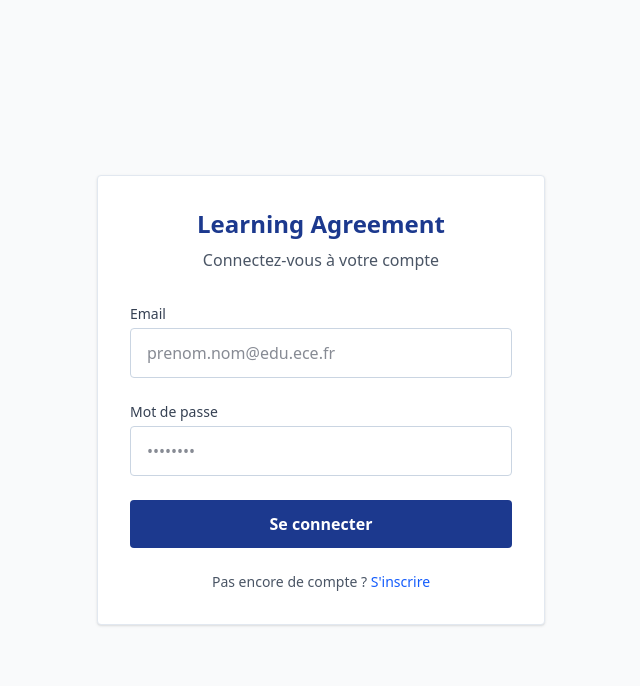
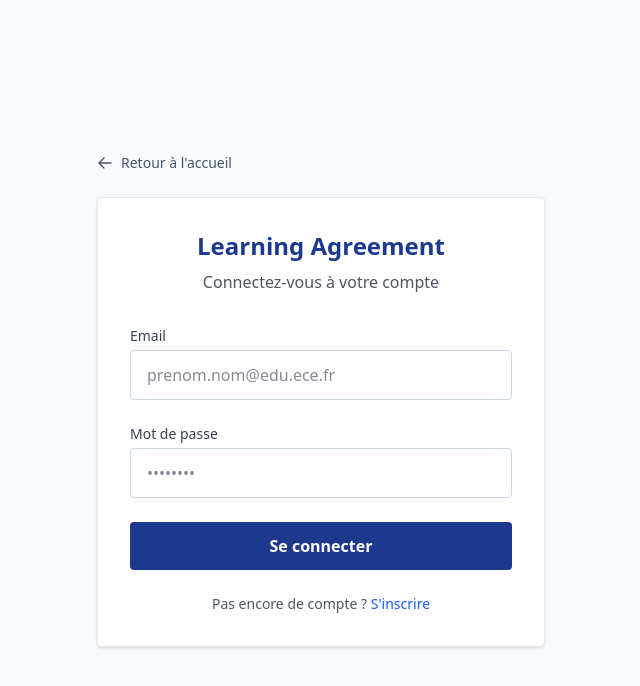
Before and after one commit to RaphaelBenRen/LearningAgreement, a Next.js app: page /login in a window 1280 px wide. Shown: the top 686 px of the page, without its empty margins (319-959 px from the left). Built offline with nearby package versions, Linux system fonts and the light colour scheme; a web font is replaced by a local one.

Commit message:
bouton accueil ajouté + clique sur tout l'encadré dashboard service inter

```diff
--- a/src/app/login/page.tsx
+++ b/src/app/login/page.tsx
@@ -76,6 +76,12 @@ export default function LoginPage() {
   return (
     <div className="flex min-h-screen items-center justify-center bg-gray-50 px-4">
       <div className="w-full max-w-md">
+        <Link href="/" className="mb-6 flex items-center gap-2 text-sm font-medium text-slate-600 hover:text-blue-900 transition-colors">
+          <svg className="h-4 w-4" fill="none" viewBox="0 0 24 24" strokeWidth="2" stroke="currentColor">
+            <path strokeLinecap="round" strokeLinejoin="round" d="M10.5 19.5L3 12m0 0l7.5-7.5M3 12h18" />
+          </svg>
+          Retour à l&apos;accueil
+        </Link>
         <div className="rounded-sm border border-slate-200 bg-white p-8 shadow-sm">
           <div className="mb-8 text-center">
             <Link href="/" className="text-2xl font-bold text-blue-900">
--- a/src/app/register/page.tsx
+++ b/src/app/register/page.tsx
@@ -109,6 +109,12 @@ export default function RegisterPage() {
   return (
     <div className="flex min-h-screen items-center justify-center bg-slate-50 px-4 py-12">
       <div className="w-full max-w-md">
+        <Link href="/" className="mb-6 flex items-center gap-2 text-sm font-medium text-slate-600 hover:text-blue-900 transition-colors">
+          <svg className="h-4 w-4" fill="none" viewBox="0 0 24 24" strokeWidth="2" stroke="currentColor">
+            <path strokeLinecap="round" strokeLinejoin="round" d="M10.5 19.5L3 12m0 0l7.5-7.5M3 12h18" />
+          </svg>
+          Retour à l&apos;accueil
+        </Link>
         <div className="rounded-sm border border-slate-200 bg-white p-8 shadow-sm">
           <div className="mb-8 text-center">
             <Link href="/" className="text-2xl font-bold text-blue-900">
--- a/src/components/dashboard/ClientInternationalDashboard.tsx
+++ b/src/components/dashboard/ClientInternationalDashboard.tsx
@@ -2,6 +2,7 @@
 
 import { useState, useMemo } from 'react'
 import Link from 'next/link'
+import { useRouter } from 'next/navigation'
 import { StatusBadge } from '@/components/dashboard/StatusBadge'
 import { DashboardFilterBar } from '@/components/dashboard/DashboardFilterBar'
 import type { Application, ApplicationStatus, Profile, AcademicYear, Major } from '@/types/database'
@@ -19,6 +20,7 @@ interface ClientInternationalDashboardProps {
 }
 
 export function ClientInternationalDashboard({ applications, majors }: ClientInternationalDashboardProps) {
+    const router = useRouter()
     const [searchTerm, setSearchTerm] = useState('')
     const [statusFilter, setStatusFilter] = useState<ApplicationStatus | 'all'>('all')
     const [sortBy, setSortBy] = useState('updated_desc')
@@ -178,7 +180,11 @@ export function ClientInternationalDashboard({ applications, majors }: ClientInt
                                 </thead>
                                 <tbody className="divide-y divide-gray-200 bg-white">
                                     {filteredApplications.map((app) => (
-                                        <tr key={app.id} className="hover:bg-gray-50">
+                                        <tr
+                                            key={app.id}
+                                            onClick={() => router.push(`/international/application/${app.id}`)}
+                                            className="hover:bg-slate-50 cursor-pointer transition-colors"
+                                        >
                                             <td className="px-6 py-4">
                                                 <p className="font-medium text-gray-900">
                                                     {app.student?.full_name}
@@ -206,6 +212,7 @@ export function ClientInternationalDashboard({ applications, majors }: ClientInt
                                                 <Link
                                                     href={`/international/application/${app.id}`}
                                                     className="font-medium text-blue-900 hover:text-blue-700"
+                                                    onClick={(e) => e.stopPropagation()}
                                                 >
                                                     Voir
                                                 </Link>
```
